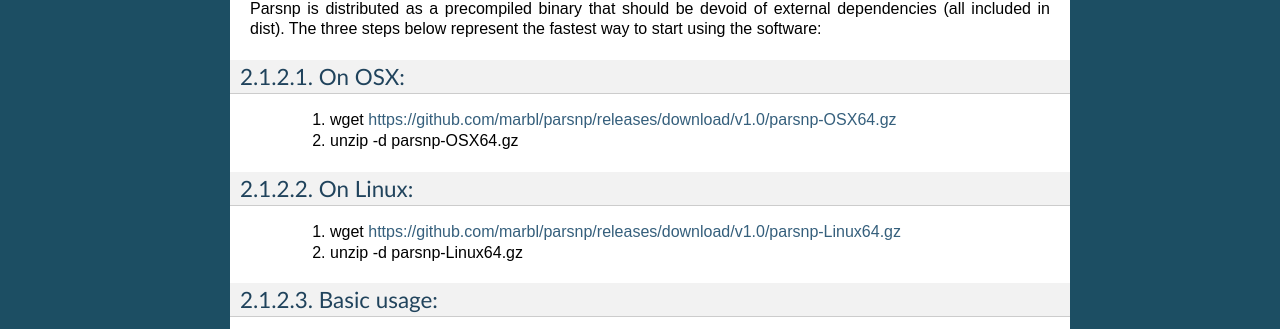
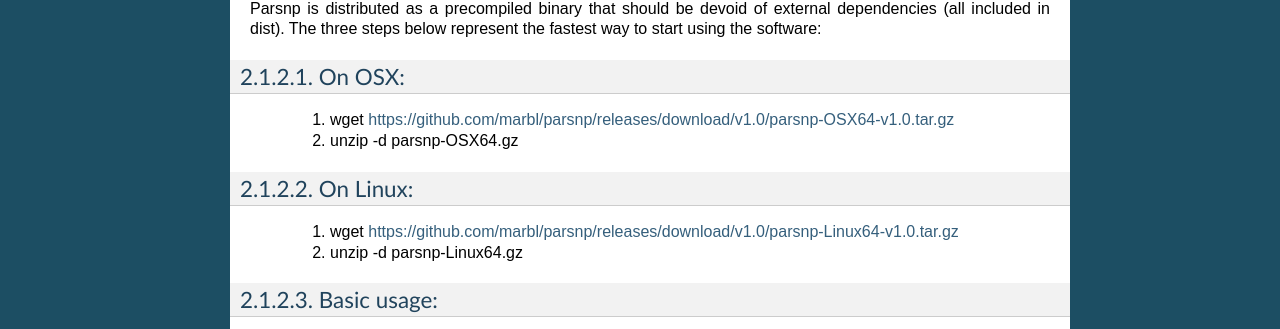
Before and after one commit to marbl/harvest, a Sphinx documentation site: the page built from docs/content/parsnp/quickstart.rst, in a window 1280 px wide and 900 px high, scrolled down 404 px. Shown: the part 149-478 px from the top of the window. Built offline with Sphinx 7.4.7, drawn with Linux system fonts in a browser that asks for light colours; pages that are not in the unit, such as notebooks, are missing from menus; some of the changed lines change nothing that is shown.

Commit message:
Update quickstart.rst

```diff
--- a/docs/content/parsnp/quickstart.rst
+++ b/docs/content/parsnp/quickstart.rst
@@ -25,13 +25,13 @@
 
 On OSX:
 """""""
-  1. wget https://github.com/marbl/parsnp/releases/download/v1.0/parsnp-OSX64.gz
+  1. wget https://github.com/marbl/parsnp/releases/download/v1.0/parsnp-OSX64-v1.0.tar.gz
   2. unzip -d parsnp-OSX64.gz
 
 On Linux:
 """""""""
 
-  1. wget https://github.com/marbl/parsnp/releases/download/v1.0/parsnp-Linux64.gz
+  1. wget https://github.com/marbl/parsnp/releases/download/v1.0/parsnp-Linux64-v1.0.tar.gz
   2. unzip -d parsnp-Linux64.gz
 
 Basic usage:
```
